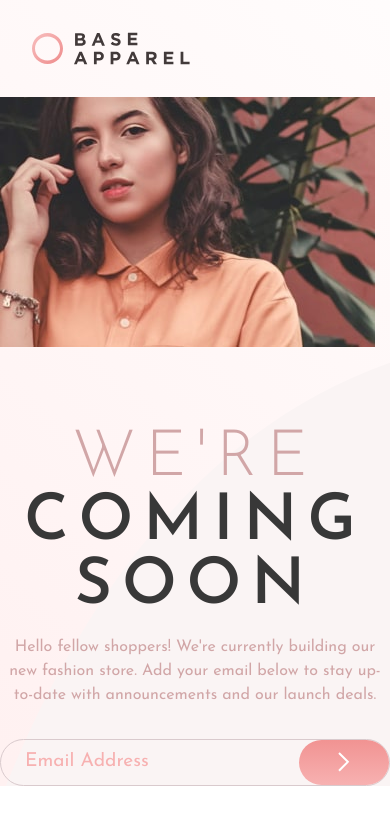
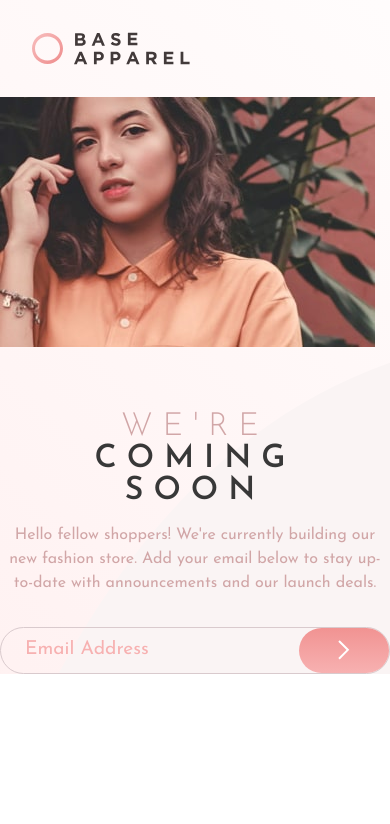
Before and after one commit to ZTanvir/fem-base-apparel-coming-soon-page, a React (Vite) app: page / in a window 390 px wide. Shown: the top 824 px of the page. Built offline with nearby package versions, Linux system fonts and the light colour scheme.

Commit message:
Change font size of title to 2rem for mobile device

```diff
--- a/src/assets/Styles/logoSection.module.css
+++ b/src/assets/Styles/logoSection.module.css
@@ -1,3 +1,6 @@
-.logoSection{
-    padding: 2rem;
+
+@media only screen and (max-width: 700px) {
+    .logoSection{
+        padding: 2rem;
+    }
 }
--- a/src/assets/Styles/title.module.css
+++ b/src/assets/Styles/title.module.css
@@ -1,6 +1,7 @@
 .title {
   font-size: 4rem;
   color: rgb(56, 56, 56);
+  margin-top: 5rem;
 }
 
 .title > span {
@@ -12,10 +13,11 @@
 .highlightTitle {
   color: #d1a6a7;
   font-weight: 100;
-  margin-top: 5rem;
 }
 @media only screen and (max-width: 700px) {
   .title {
     text-align: center;
+    font-size: 2rem;
+    margin-top:4rem;
   }
 }
```
